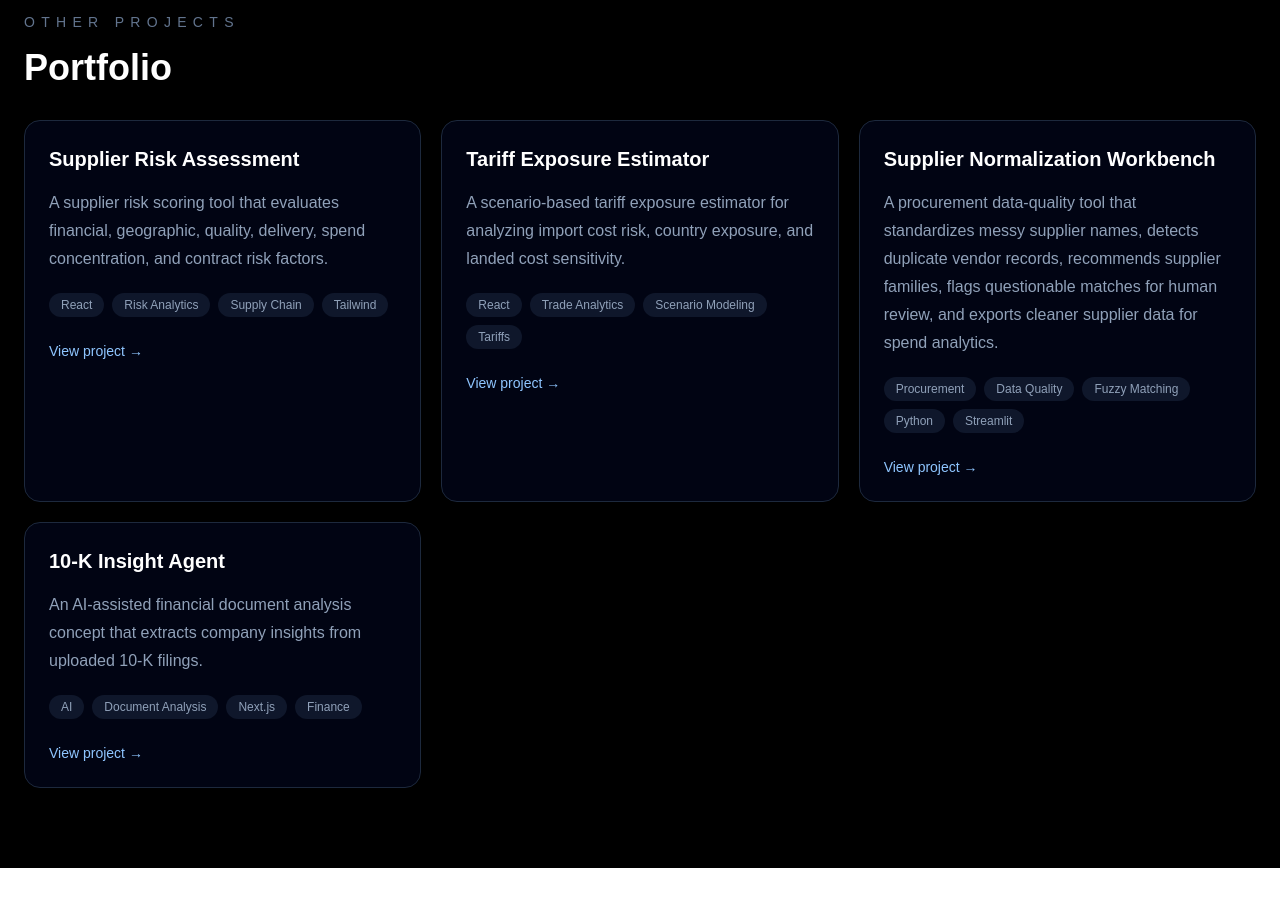
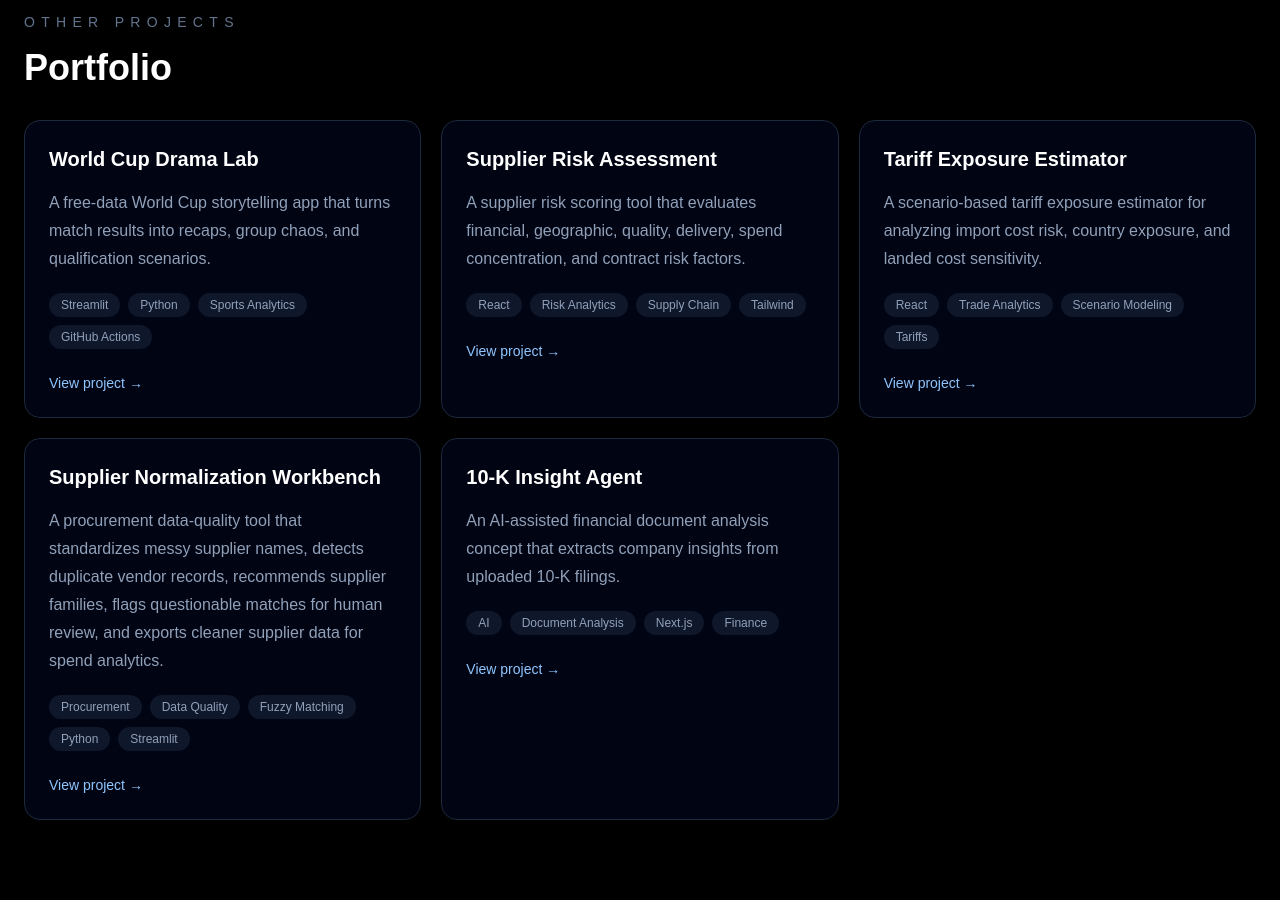
Before and after one commit to siddhanths93/ai-portfolio, a Next.js app: page / in a window 1280 px wide. Shown: the part 1820-2720 px from the top of the page. Before the commit the page ends 2688 px from the top, so only its background shows below. Built offline with nearby package versions, Linux system fonts and the light colour scheme.

Commit message:
world cup page new

```diff
--- a/app/page.tsx
+++ b/app/page.tsx
@@ -2,6 +2,10 @@ import Link from "next/link";
 import Navbar from "@/components/Navbar";
 
 const SUPPLIER_SPEND_APP_URL = "https://supplier-performance-briefing-5k3n38kxgqwe3g7n7q3tbf.streamlit.app/";
+
+{/* <div className="fixed top-20 left-4 z-50 bg-red-600 text-white px-4 py-2 rounded-lg">
+  TEST: World Cup deploy check
+</div> */}
 
 const focusAreas = [
   {
@@ -44,6 +48,14 @@ const projects = [
     featured: true,
   },
   {
+  title: "World Cup Drama Lab",
+  slug: "world-cup-drama-lab",
+  description: "A free-data World Cup storytelling app that turns match results into recaps, group chaos, and qualification scenarios.",
+  tags: ["Streamlit", "Python", "Sports Analytics", "GitHub Actions"],
+  // demoUrl: "https://sid-world-cup-drama-lab.streamlit.app/",
+  // githubUrl: "https://github.com/siddhanths93/world-cup-drama-lab",
+},
+{
     title: "Supplier Risk Assessment",
     slug: "supplier-risk-assessment",
     description:
@@ -66,8 +78,8 @@ const projects = [
     "A procurement data-quality tool that standardizes messy supplier names, detects duplicate vendor records, recommends supplier families, flags questionable matches for human review, and exports cleaner supplier data for spend analytics.",
   tags: ["Procurement", "Data Quality", "Fuzzy Matching", "Python", "Streamlit"],
   image: "/projects/supplier-normalization.png",
-  githubUrl: "https://github.com/YOUR_USERNAME/supplier-normalization-workbench",
-  demoUrl: "https://YOUR_STREAMLIT_APP_URL.streamlit.app",
+  githubUrl: "https://github.com/siddhanths93/supplier-normalization-workbench",
+  demoUrl: "https://supplier-normalization-workbench.streamlit.app/",
 },
 {
     title: "10-K Insight Agent",
```
